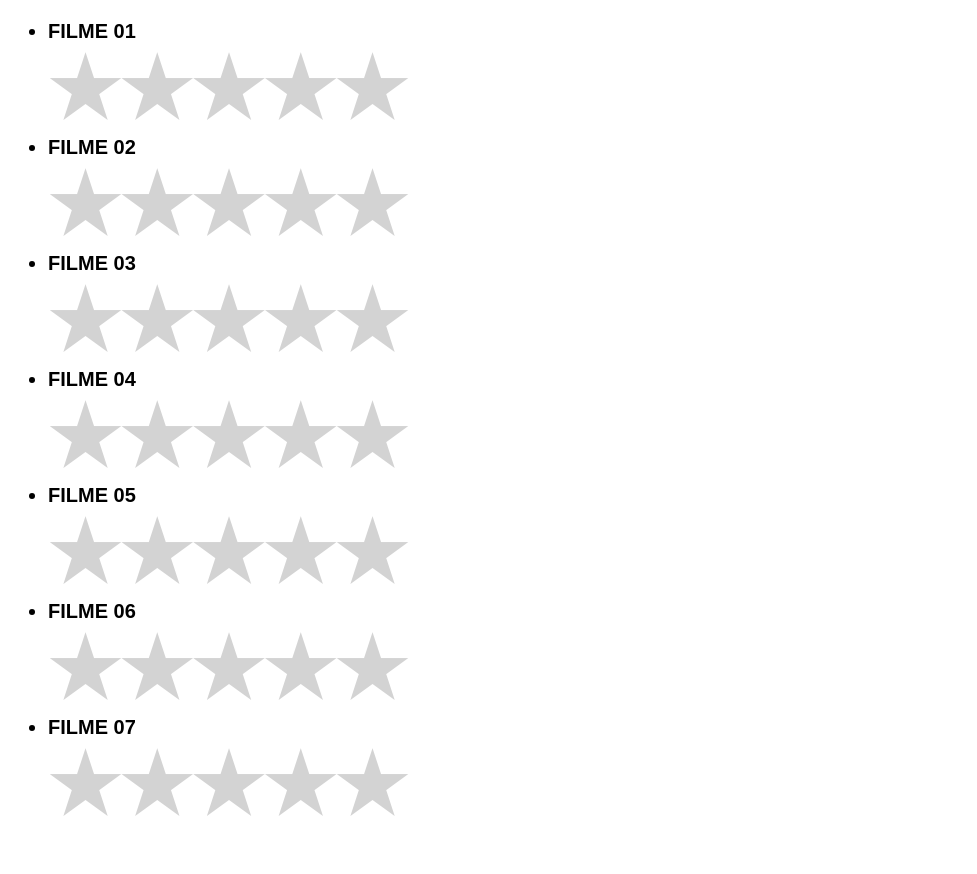
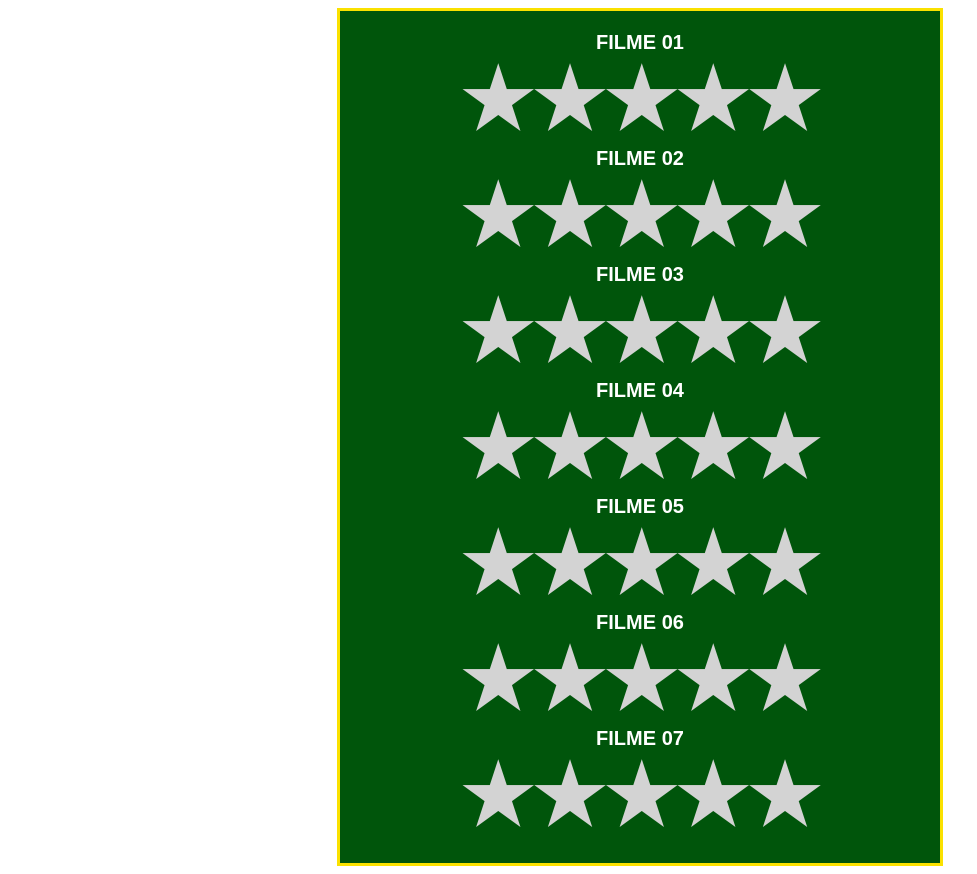
Before and after one commit to brenocmjesus/EstrlinhaRating, a plain HTML site: page index.html in a window 1280 px wide. Shown: the whole page, without its empty margins (0-977 px from the left). Before the commit the page ends 852 px from the top, so only its background shows below. Drawn offline with Linux system fonts and the light colour scheme.

Commit message:
Update styles.css

```diff
--- a/styles.css
+++ b/styles.css
@@ -3,4 +3,20 @@
     font-size: 20px;
     text-transform: uppercase;
     font-weight:bold;
+    color: white
 }
+
+form.backstar {
+    background-color: rgb(0, 85, 11);
+    margin: 0 auto;
+    border : 3px solid rgb(250, 225, 0);
+    display: block;
+    text-align:center;
+    max-width: 600px;
+
+}
+
+ul {
+    list-style-type: none;
+    padding: 0;
+}
```
